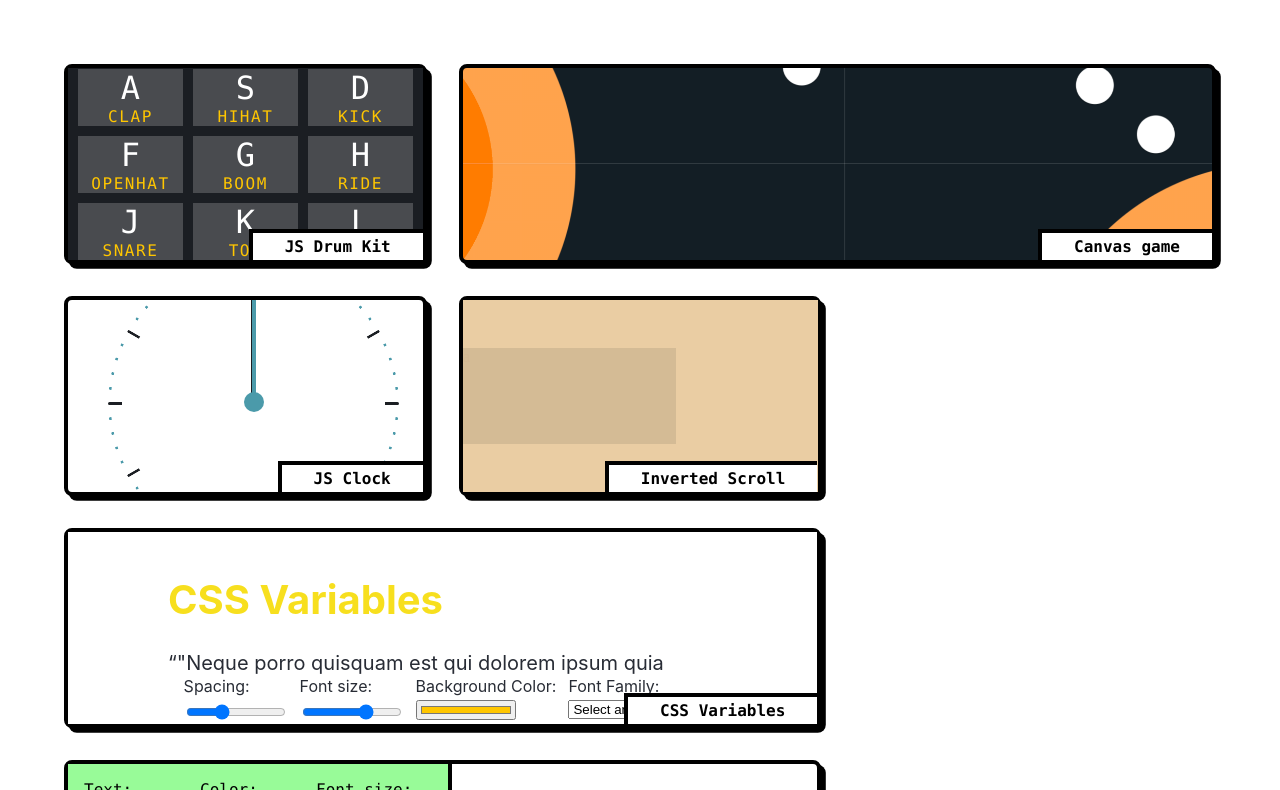
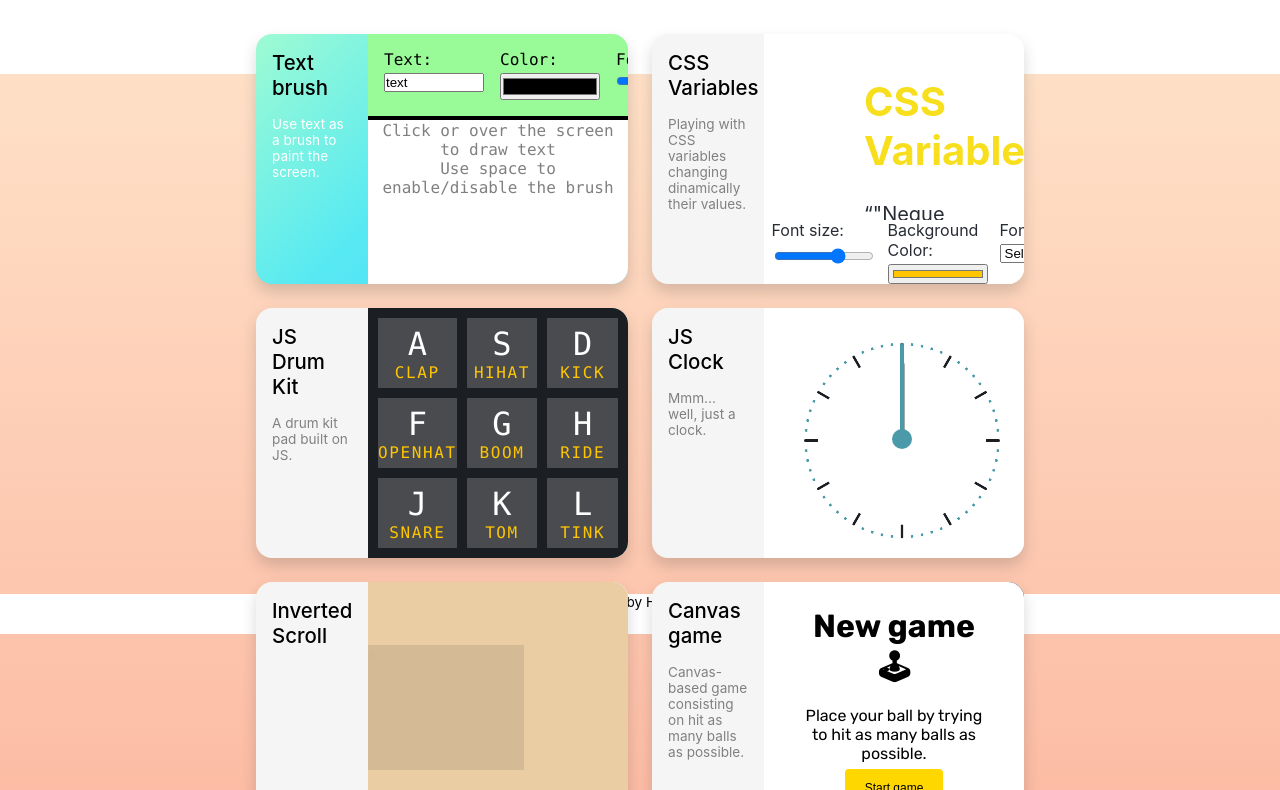
Before and after one commit to hugocxl/sandbox, a plain HTML site: page index.html in a window 1280 px wide. Shown: the part 166-956 px from the top of the page. Drawn offline with Linux system fonts and the light colour scheme.

Commit message:
update css

```diff
--- a/index.css
+++ b/index.css
@@ -1,5 +1,7 @@
 :root {
-  --transition: all 0.17s ease;
+  --transition: all 0.1s ease-in-out;
+  --padding-general: 16rem;
+  --border-radius: 16px;
 }
 
 * {
@@ -9,11 +11,19 @@
 }
 
 body {
-  min-height: 100vh;
-  color: black;
-  font-family: Menlo, -apple-system, BlinkMacSystemFont, avenir next, avenir, helvetica, helvetica neue, ubuntu, roboto,
-    noto, segoe ui, arial, sans-serif;
+  font-size: 0.85rem;
+  font-family: -apple-system, BlinkMacSystemFont, avenir next, avenir, helvetica, helvetica neue, ubuntu, roboto, noto,
+    segoe ui, arial, sans-serif;
   overflow: hidden auto;
+  display: flex;
+  flex-direction: column;
+  justify-content: space-between;
+  position: relative;
+}
+
+a {
+  text-emphasis: none;
+  text-decoration: none;
 }
 
 h1 {
@@ -23,129 +33,105 @@ h1 {
 }
 
 header {
+  color: black;
   background-color: white;
-  padding: 7.5vh 1rem;
+  z-index: 2;
+  width: 100%;
+  padding: 0 var(--padding-general);
   top: 0;
-  position: sticky;
+  height: 30vh;
   display: flex;
-  flex-direction: column;
   align-items: center;
-  justify-content: flex-end;
+  justify-content: space-between;
+  text-align: center;
+  position: fixed;
+}
+
+footer {
+  background-color: white;
+  width: 100%;
+  position: fixed;
+  height: 5vh;
+  bottom: 0;
   text-align: center;
 }
 
-footer {
-  padding: 2.5rem 1rem;
-  text-align: center;
+#projects__container {
+  background-image: linear-gradient(to bottom, #ffecd2 0%, #fcb69f 100%);
+  overflow: hidden auto;
   width: 100%;
-  display: flex;
-  align-items: center;
-  justify-content: center;
-}
-
-iframe {
-  width: 100%;
-  height: 100%;
   position: absolute;
-  z-index: -1;
-  border: none;
-}
-
-#projects__container {
-  /* background-image: linear-gradient(to top, #ebbba7 0%, #cfc7f8 100%); */
-  padding: 2rem 4rem;
-  gap: 2rem;
+  padding: 25vh var(--padding-general) 10vh var(--padding-general);
+  gap: 1.5rem;
   display: grid;
-  grid-template-columns: repeat(auto-fit, minmax(300px, 1fr));
-  overflow: visible;
+  grid-template-columns: 1fr 1fr;
 }
 
 .project {
-  border-radius: 8px;
-  z-index: 4;
-  border: 4px solid black;
-  background: white;
-  min-height: 200px;
-  box-shadow: rgba(0, 0, 0, 1) 0.3rem 0.3rem 0px;
+  box-shadow: 0 8px 15px rgba(36, 37, 38, 0.18);
+  background-color: #f5f5f5;
+  z-index: 2;
+  border-radius: var(--border-radius);
+  height: 250px;
   display: flex;
-  justify-content: center;
+  justify-content: space-between;
   align-items: center;
-  background-size: cover;
+  color: grey;
   transition: var(--transition);
   position: relative;
-  color: black;
-  background-repeat: no-repeat;
-  background-position: center;
-  overflow: visible;
 }
 
-.project__title {
-  border-left: 4px solid black;
-  border-top: 4px solid black;
-  transition: var(--transition);
+.project__iframe {
+  border-radius: 0 var(--border-radius) var(--border-radius) 0;
   background-color: white;
-  position: absolute;
-  right: 0;
-  bottom: 0;
-  padding: 4px 32px;
-  transform-origin: bottom right;
-  font-weight: 600;
+  width: 70%;
+  border: none;
+  height: 100%;
 }
 
-.project__description {
-  border-radius: 0 0 8px 8px;
-  border: 4px solid black;
-  box-shadow: rgba(0, 0, 0, 1) 1rem 1rem 0px;
-  text-decoration: underline;
-  /* transition: opacity 0 ease; */
-  position: absolute;
-  bottom: 0;
-  left: -4px;
-  opacity: 0;
-  background-color: white;
-  width: calc(100% + 8px);
-  padding: 2rem 1rem;
-  transform: translateY(100%);
+.project__label {
+  padding: 1rem;
+  height: 100%;
+  display: flex;
+  flex-direction: column;
+  width: 30%;
+}
+
+.project__label-title {
+  padding-bottom: 1rem;
+  font-weight: 500;
+  color: black;
 }
 
 .project:hover {
-  border-radius: 8px 8px 0 0;
   z-index: 10;
-  transform: scale(1.05) translateY(-8px);
-  box-shadow: rgba(0, 0, 0, 1) 1rem 1rem 0px;
+  transform: translateY(-4px);
+  box-shadow: 0 16px 35px rgba(36, 37, 38, 0.18);
 }
 
-.project:hover .project__description {
-  opacity: 1;
+/*
+#project__canvas-game {
+  grid-column: span 2;
+  grid-row: span 1;
 }
 
-.project:hover .project__title {
-  transform: scale(1.1);
-}
-
-.project__description:hover {
-  background-color: cyan;
-}
-
-#project__canvas-game {
-  background-image: url('public/images/project__canvas-game.png');
+#project__drum-kit {
   grid-column: span 2;
   grid-row: span 2;
 }
 
-#project__drum-kit {
+#project__css-variables {
   grid-column: span 1;
   grid-row: span 2;
 }
 
-#project__css-variables {
-  grid-column: span 2;
-  grid-row: span 2;
-}
+*/
 
 #project__text-brush {
-  grid-column: span 2;
-  grid-row: span 2;
+  background-image: linear-gradient(-225deg, #9efbd3 0%, #57e9f2 48%, #45d4fb 100%);
+  color: white !important;
+  /* grid-column: span 2; */
+  grid-row: span 1;
 }
 
 @media screen and (max-width: 980px) {
--- a/index.html
+++ b/index.html
@@ -10,47 +10,62 @@
   <body>
     <header>
       <h1>Sandbox</h1>
-      <span>A collection of sample projects and experiments</span>
+      <span>
+        A label-collection of sample projects and experiments
+      </span>
     </header>
 
     <div id="projects__container">
+      <a class="project" href="06_text-brush/index.html" id="project__text-brush">
+        <div class="project__label">
+          <h2 class="project__label-title">Text brush</h2>
+          <span class="project__label-description">Use text as a brush to paint the screen.</span>
+        </div>
+        <iframe class="project__iframe" src="06_text-brush/index.html"></iframe>
+      </a>
+
+      <a class="project" href="03_css-variables/index.html" id="project__css-variables">
+        <div class="project__label">
+          <h2 class="project__label-title">CSS Variables</h2>
+          <span class="project__label-description">Playing with CSS variables changing dinamically their values.</span>
+        </div>
+        <iframe class="project__iframe" src="03_css-variables/index.html"></iframe>
+      </a>
+
       <a class="project" href="01_javascript-drum-kit/index.html" id="project__drum-kit">
-        <iframe src="01_javascript-drum-kit/index.html"></iframe>
-        <span class="project__title">JS Drum Kit</span>
-        <span class="project__description">A drum kit pad built on JS.</span>
+        <div class="project__label">
+          <h2 class="project__label-title">JS Drum Kit</h2>
+          <span class="project__label-description">A drum kit pad built on JS.</span>
+        </div>
+        <iframe class="project__iframe" src="01_javascript-drum-kit/index.html"></iframe>
+      </a>
+
+      <a class="project" href="02_clock/index.html" id="project__clock">
+        <div class="project__label">
+          <h2 class="project__label-title">JS Clock</h2>
+          <span class="project__label-description">Mmm... well, just a clock.</span>
+        </div>
+        <iframe class="project__iframe" src="02_clock/index.html"></iframe>
+      </a>
+
+      <a class="project" href="04_inverted-scroll/index.html">
+        <div class="project__label">
+          <h2 class="project__label-title">Inverted Scroll</h2>
+        </div>
+        <iframe class="project__iframe" src="04_inverted-scroll/index.html"></iframe>
       </a>
 
       <a class="project" href="05_canvas-game/index.html" id="project__canvas-game">
-        <span class="project__title">Canvas game</span>
-        <span class="project__description">Canvas-based game consisting on hit as many balls as possible.</span>
-      </a>
-
-      <a class="project" href="02_clock/index.html" id="project__clock">
-        <iframe src="02_clock/index.html"></iframe>
-        <span class="project__title">JS Clock</span>
-        <span class="project__description">mmm... well, a clock.</span>
-      </a>
-
-      <a class="project" href="04_inverted-scroll/index.html">
-        <iframe src="04_inverted-scroll/index.html"></iframe>
-        <span class="project__title">Inverted Scroll</span>
-      </a>
-
-      <a class="project" href="03_css-variables/index.html" id="project__css-variables">
-        <iframe src="03_css-variables/index.html"></iframe>
-        <span class="project__title">CSS Variables</span>
-        <span class="project__description">Playing with CSS variables changing dinamically their values.</span>
-      </a>
-
-      <a class="project" href="06_text-brush/index.html" id="project__text-brush">
-        <iframe src="06_text-brush/index.html"></iframe>
-        <span class="project__title">Text brush</span>
-        <span class="project__description">Use text as a brush to paint the screen.</span>
+        <div class="project__label">
+          <h2 class="project__label-title">Canvas game</h2>
+          <span class="project__label-description">Canvas-based game consisting on hit as many balls as possible.</span>
+        </div>
+        <iframe class="project__iframe" src="05_canvas-game/index.html"></iframe>
       </a>
     </div>
 
     <footer>
-      <span>Developed with ❤️ by Hugo Corta Lorenzo</span>
+      <span>developed with ❤️ by Hugo Corta Lorenzo</span>
     </footer>
   </body>
 </html>
```
Also changed, not shown: public/images/background.svg (added).
